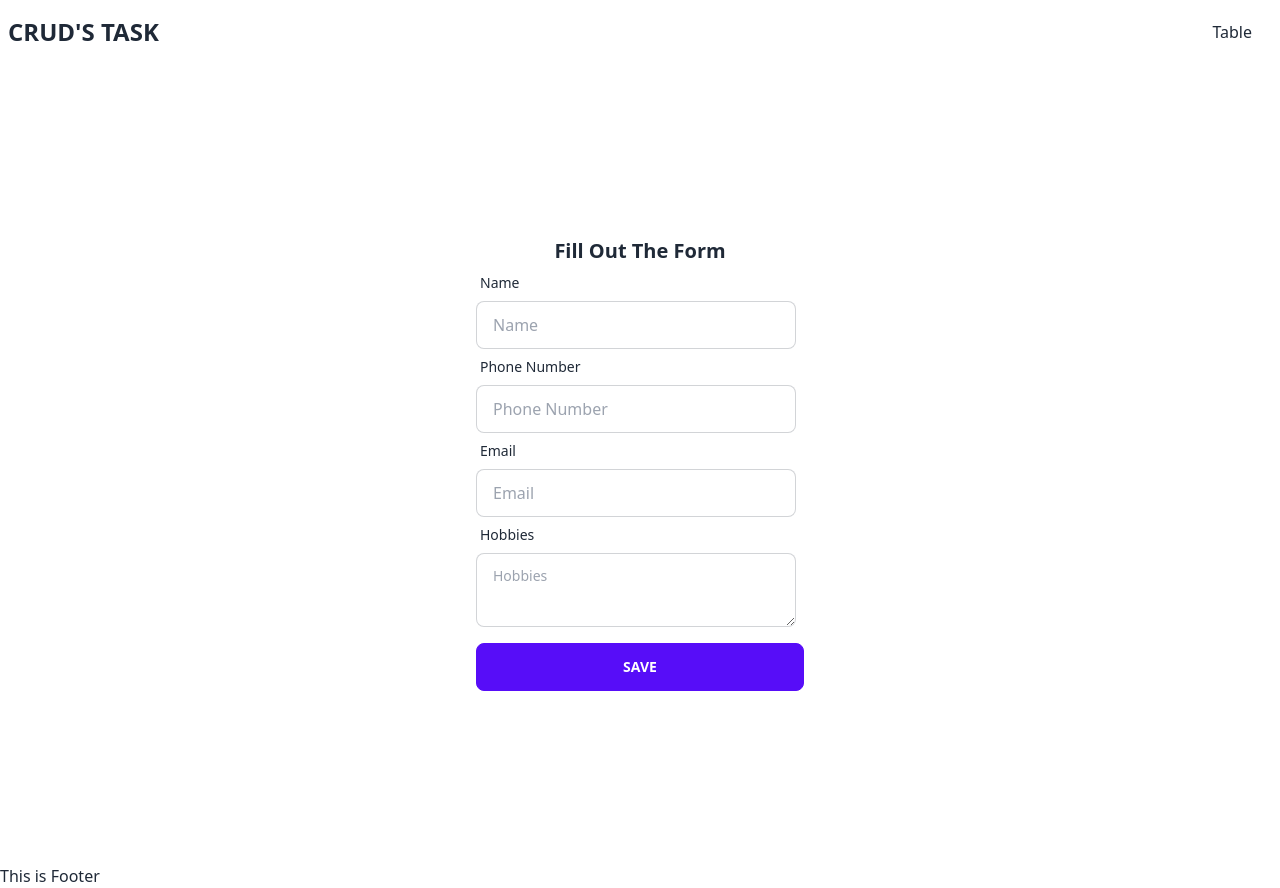
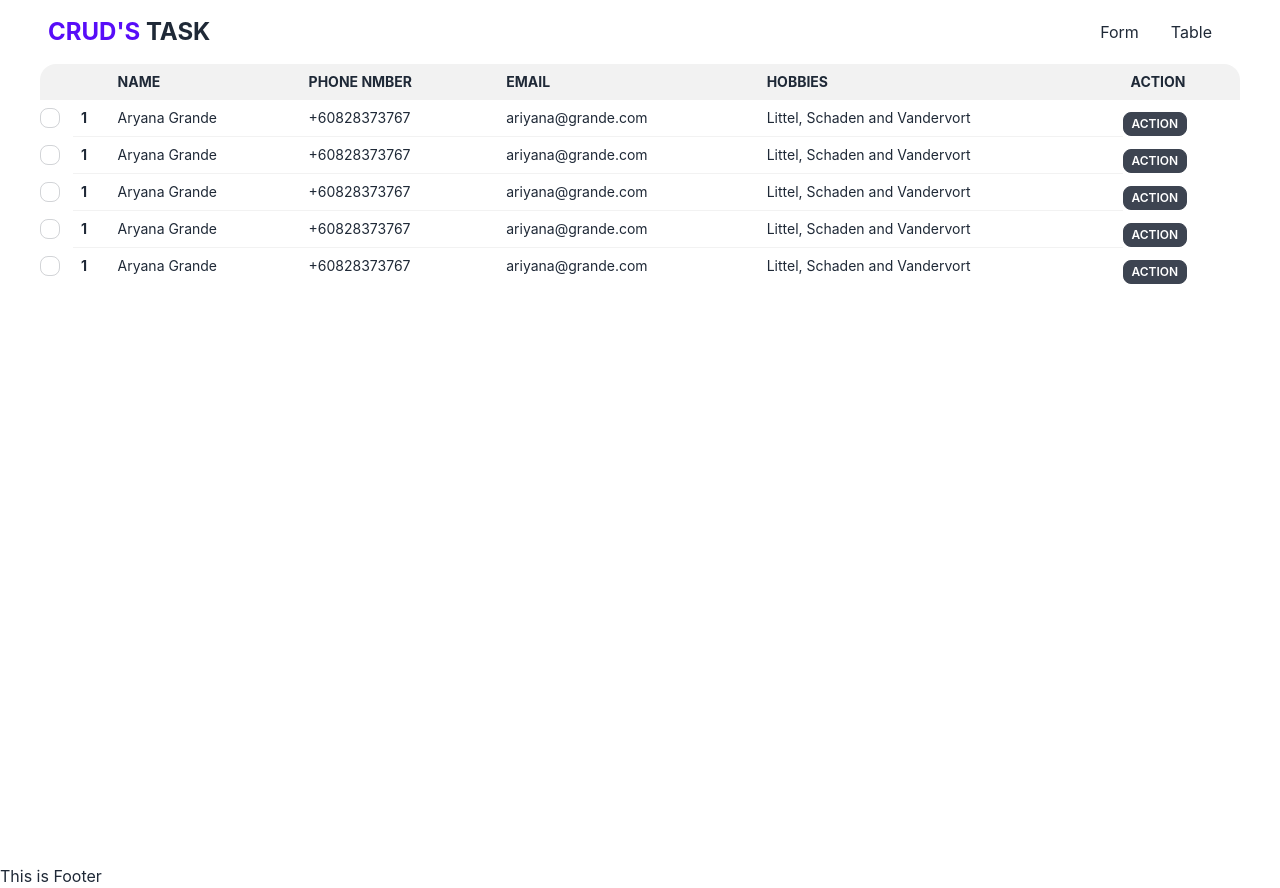
Before and after one commit to rejaul-karim10/cruds-task-client, a React (Create React App) app: page /table in a window 1280 px wide. Built offline with nearby package versions, Linux system fonts and the light colour scheme.

Commit message:
added table

```diff
--- a/package.json
+++ b/package.json
@@ -9,6 +9,7 @@
     "daisyui": "^2.46.1",
     "react": "^18.2.0",
     "react-dom": "^18.2.0",
+    "react-hot-toast": "^2.4.0",
     "react-router-dom": "^6.6.2",
     "react-scripts": "5.0.1",
     "web-vitals": "^2.1.4"
--- a/public/index.html
+++ b/public/index.html
@@ -11,7 +11,7 @@
     />
     <link rel="apple-touch-icon" href="%PUBLIC_URL%/logo192.png" />
     <link rel="manifest" href="%PUBLIC_URL%/manifest.json" />
-    <title>CRUD'S TASK</title>
+    <title>CRUD'S App (Create, Read, Update, Delete and Send)</title>
   </head>
   <body>
     <div id="root"></div>
--- a/src/App.js
+++ b/src/App.js
@@ -1,14 +1,13 @@
-import './App.css';
-import Footer from './components/Footer';
-import Form from './components/Form';
-import Navbar from './components/Navbar';
+import { Toaster } from "react-hot-toast";
+import { RouterProvider } from "react-router-dom";
+import router from "./Routes/Routes";
 
 function App() {
   return (
     <div>
-     <Navbar/>
-     <Form/>
-     <Footer/>
+      <RouterProvider router={router}>
+        <Toaster />
+      </RouterProvider>
     </div>
   );
 }
--- /dev/null
+++ b/src/Routes/Routes.jsx
@@ -0,0 +1,27 @@
+import { createBrowserRouter } from "react-router-dom";
+import Form from "../components/Form";
+import TableData from "../components/TableData";
+import Main from "../layout/Main";
+
+const router = createBrowserRouter([
+  {
+    path: "/",
+    element: <Main />,
+    children: [
+      {
+        path: "/",
+        element: <Form />,
+      },
+      {
+        path: "/form",
+        element: <Form />,
+      },
+      {
+        path: "/table",
+        element: <TableData />,
+      },
+    ],
+  },
+]);
+
+export default router;
--- a/src/components/Form.jsx
+++ b/src/components/Form.jsx
@@ -33,7 +33,7 @@ const Form = () => {
             </label>
             <input
               placeholder="Phone Number"
-              type="number"
+              type="text"
               name="phoneNumber"
               required
               className="input input-bordered w-full max-w-xs"
--- a/src/components/Navbar.jsx
+++ b/src/components/Navbar.jsx
@@ -1,17 +1,21 @@
 import React from "react";
+import { Link } from "react-router-dom";
 
 const Navbar = () => {
   return (
-    <div className="navbar bg-base-100">
+    <div className=" max-w-[1200px] mx-auto navbar bg-base-100">
       <div className="flex-1">
         <a href="/" className="font-bold text-2xl cursor-pointer">
-          CRUD'S TASK
+          <span className="text-primary">CRUD'S</span> TASK
         </a>
       </div>
       <div className="flex-none">
         <ul className="menu menu-horizontal px-1">
           <li>
-            <a href="/">Table</a>
+            <Link to="/form">Form</Link>
+          </li>
+          <li>
+          <Link to="/table">Table</Link>
           </li>
         </ul>
       </div>
--- a/src/components/TableData.jsx
+++ b/src/components/TableData.jsx
@@ -1,11 +1,141 @@
-import React from 'react';
+import React from "react";
 
 const TableData = () => {
-    return (
-        <div>
-            <h1>This is Table</h1>
-        </div>
-    );
+  return (
+    <div className="h-[800px] max-w-[1200px] mx-auto overflow-x-auto w-full">
+      <table className="table table-compact w-full">
+        <thead>
+          <tr>
+            <th></th>
+            <th></th>
+            <th>Name</th>
+            <th>Phone Nmber</th>
+            <th>Email</th>
+            <th>Hobbies</th>
+            <th>Action</th>
+          </tr>
+        </thead>
+        <tbody>
+          <tr>
+            <input type="checkbox" className="checkbox checkbox-sm mt-2" />
+            <th>1</th>
+            <td>Aryana Grande</td>
+            <td>+60828373767</td>
+            <td>ariyana@grande.com</td>
+            <td>Littel, Schaden and Vandervort</td>
+            <div className="dropdown">
+              <label tabIndex={0} className="btn btn-xs btn-gray-900">
+                Action
+              </label>
+              <ul
+                tabIndex={0}
+                className="dropdown-content menu p-2 shadow bg-base-100 rounded-box"
+              >
+                <button className="btn btn-xs btn-secondary mt-2">
+                  Update
+                </button>
+                <button className="btn btn-xs btn-error mt-2">Delete</button>
+              </ul>
+            </div>
+          </tr>
+
+          <tr>
+            <input type="checkbox" className="checkbox checkbox-sm mt-2" />
+            <th>1</th>
+            <td>Aryana Grande</td>
+            <td>+60828373767</td>
+            <td>ariyana@grande.com</td>
+            <td>Littel, Schaden and Vandervort</td>
+            <div className="dropdown">
+              <label tabIndex={0} className="btn btn-xs btn-gray-900">
+                Action
+              </label>
+              <ul
+                tabIndex={0}
+                className="dropdown-content menu p-2 shadow bg-base-100 rounded-box"
+              >
+                <button className="btn btn-xs btn-secondary mt-2">
+                  Update
+                </button>
+                <button className="btn btn-xs btn-error mt-2">Delete</button>
+              </ul>
+            </div>
+          </tr>
+
+          <tr>
+            <input type="checkbox" className="checkbox checkbox-sm mt-2" />
+            <th>1</th>
+            <td>Aryana Grande</td>
+            <td>+60828373767</td>
+            <td>ariyana@grande.com</td>
+            <td>Littel, Schaden and Vandervort</td>
+            <div className="dropdown">
+              <label tabIndex={0} className="btn btn-xs btn-gray-900">
+                Action
+              </label>
+              <ul
+                tabIndex={0}
+                className="dropdown-content menu p-2 shadow bg-base-100 rounded-box"
+              >
+                <button className="btn btn-xs btn-secondary mt-2">
+                  Update
+                </button>
+                <button className="btn btn-xs btn-error mt-2">Delete</button>
+              </ul>
+            </div>
+          </tr>
+
+          <tr>
+            <input type="checkbox" className="checkbox checkbox-sm mt-2" />
+            <th>1</th>
+            <td>Aryana Grande</td>
+            <td>+60828373767</td>
+            <td>ariyana@grande.com</td>
+            <td>Littel, Schaden and Vandervort</td>
+            <div className="dropdown">
+              <label tabIndex={0} className="btn btn-xs btn-gray-900">
+                Action
+              </label>
+              <ul
+                tabIndex={0}
+                className="dropdown-content menu p-2 shadow bg-base-100 rounded-box"
+              >
+                <button className="btn btn-xs btn-secondary mt-2">
+                  Update
+                </button>
+                <button className="btn btn-xs btn-error mt-2">Delete</button>
+              </ul>
+            </div>
+          </tr>
+
+          <tr>
+            <input type="checkbox" className="checkbox checkbox-sm mt-2" />
+            <th>1</th>
+            <td>Aryana Grande</td>
+            <td>+60828373767</td>
+            <td>ariyana@grande.com</td>
+            <td>Littel, Schaden and Vandervort</td>
+            <div className="dropdown">
+              <label tabIndex={0} className="btn btn-xs btn-gray-900">
+                Action
+              </label>
+              <ul
+                tabIndex={0}
+                className="dropdown-content menu p-2 shadow bg-base-100 rounded-box"
+              >
+                <button className="btn btn-xs btn-secondary mt-2">
+                  Update
+                </button>
+                <button className="btn btn-xs btn-error mt-2">Delete</button>
+              </ul>
+            </div>
+          </tr>
+
+
+        </tbody>
+      </table>
+    </div>
+  );
 };
 
 export default TableData;
--- a/src/index.css
+++ b/src/index.css
@@ -1,3 +1,9 @@
 @tailwind base;
 @tailwind components;
 @tailwind utilities;
+@import url('https://fonts.googleapis.com/css2?family=Inter:wght@400;500;600;800&display=swap');
+
+body {
+    font-family: 'Inter', sans-serif;
+
+}
--- /dev/null
+++ b/src/layout/Main.jsx
@@ -0,0 +1,16 @@
+import React from "react";
+import { Outlet } from "react-router-dom";
+import Footer from "../components/Footer";
+import Navbar from "../components/Navbar";
+
+const Main = () => {
+  return (
+    <div>
+      <Navbar />
+      <Outlet />
+      <Footer />
+    </div>
+  );
+};
+
+export default Main;
```
Also changed, not shown: 1 other file (tests, documents, lock files or other folders).
